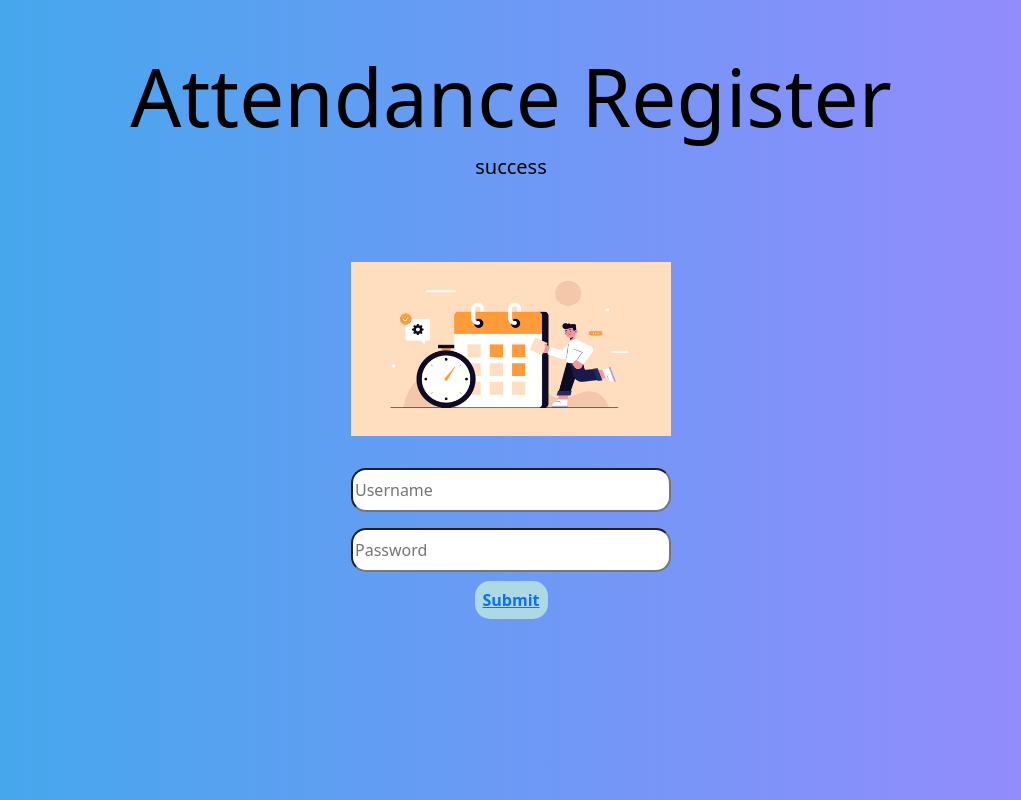
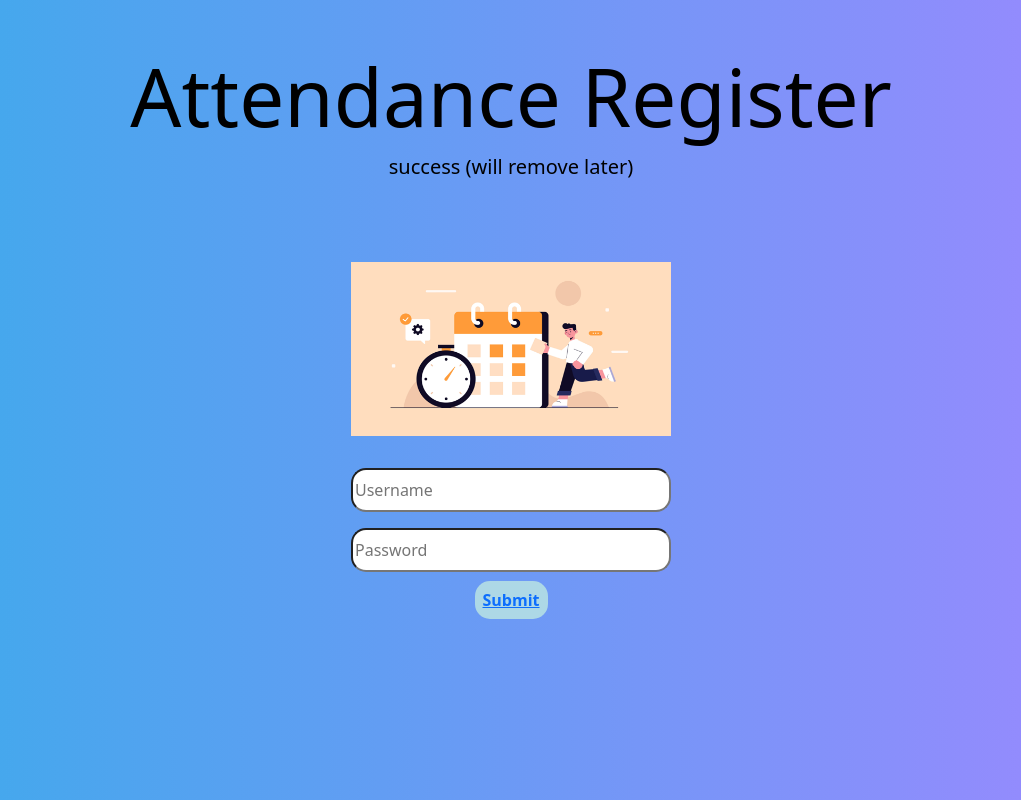
Before and after one commit to shotmatt/Group4_Attendance_record, a Vue app in the folder frontend/: page / in a window 1280 px wide. Shown: the whole page, without its empty margins (129-1150 px from the left). Built offline with nearby package versions, Linux system fonts and the light colour scheme.

Commit message:
edited the "success text"

```diff
--- a/frontend/src/components/Attendance.vue
+++ b/frontend/src/components/Attendance.vue
@@ -3,7 +3,7 @@
 <template>
   <div>
     <h1>Attendance Register</h1>
-    <p class="lead">{{fetch_status}}</p>
+    <p class="lead">{{fetch_status}} (will remove later) </p>
 
   </div>
 </template>
```
